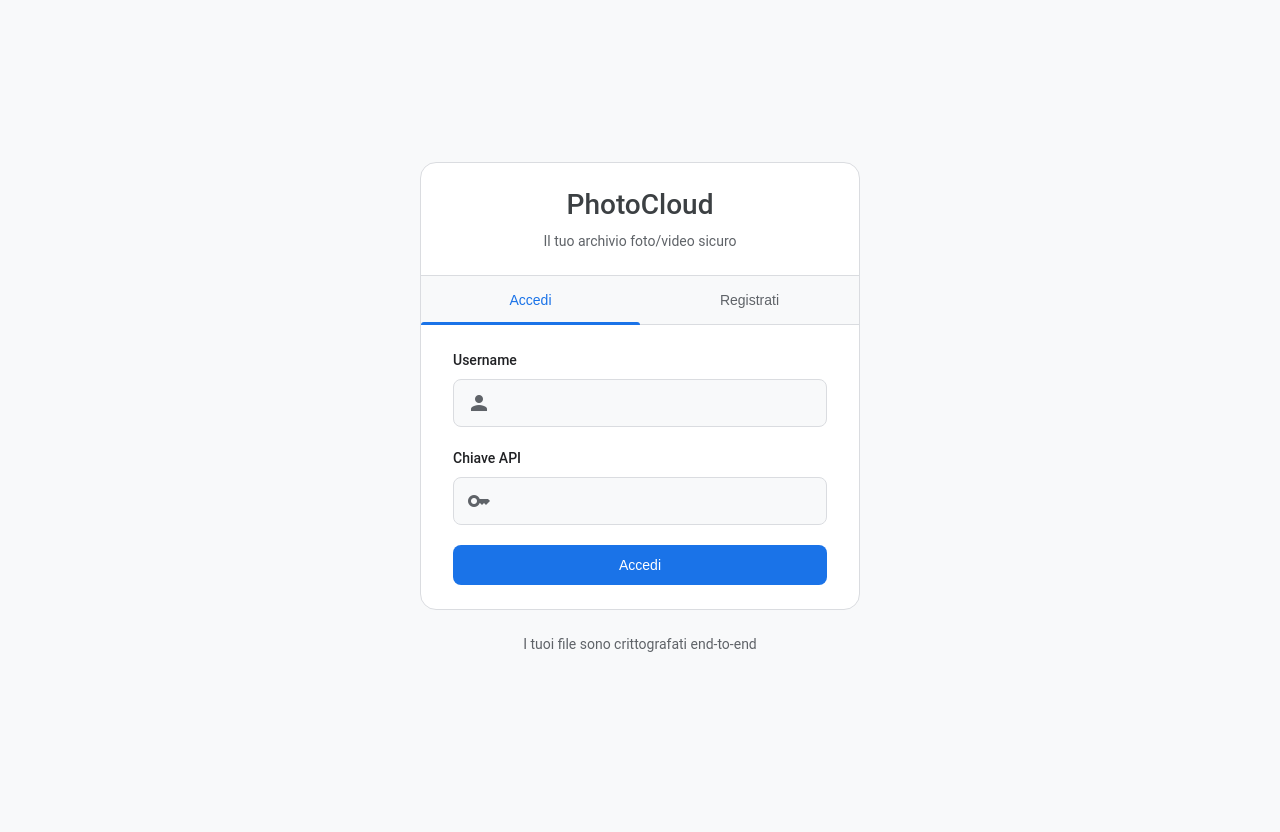
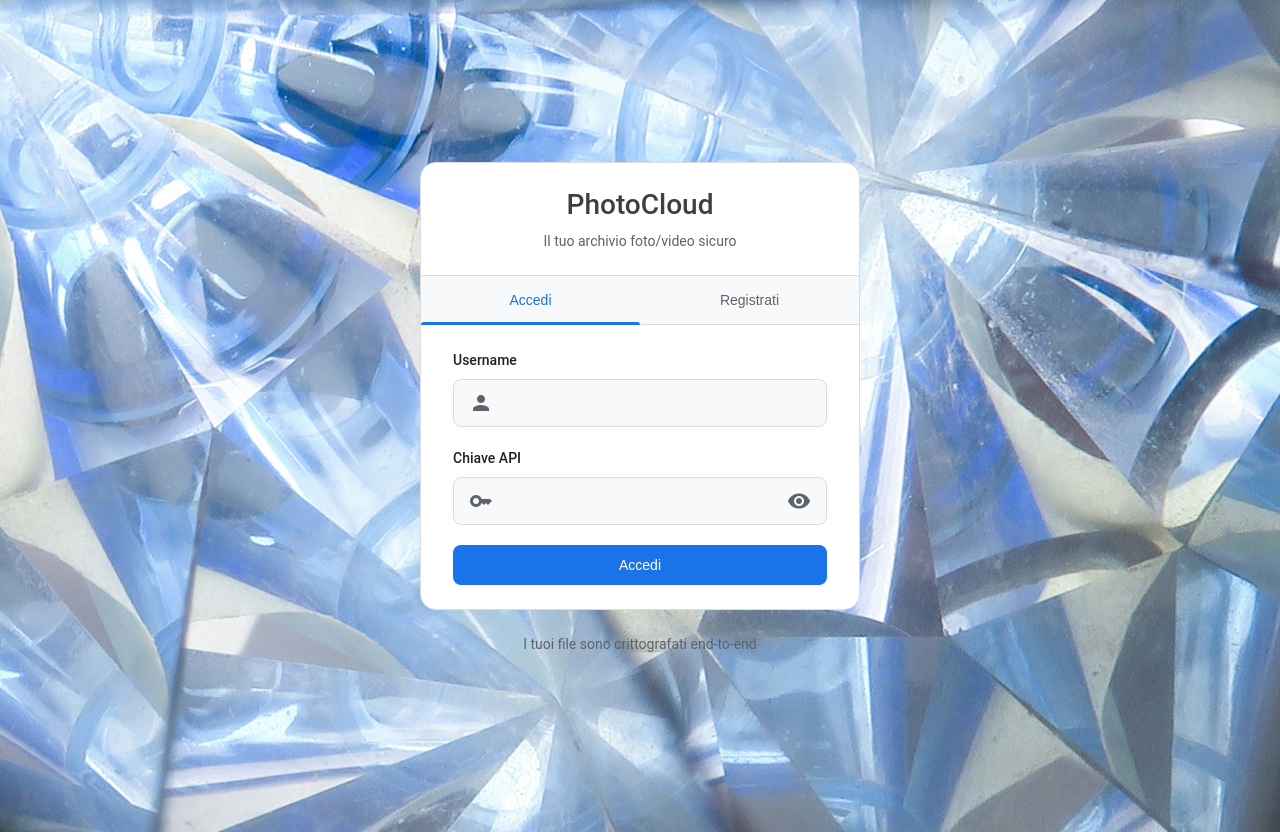
Before and after one commit to ValerioMassimoDeCecco/PhotoCloud, a Flask app: page / in a window 1280 px wide. Run offline with Flask 3, Linux system fonts and the light colour scheme.

Commit message:
versione completamente funzionante 1

```diff
--- a/static/styles/login.css
+++ b/static/styles/login.css
@@ -1,4 +1,3 @@
-/* No changes needed to CSS, but removing unused styles is recommended */
 .auth-container {
     display: flex;
     flex-direction: column;
@@ -6,8 +5,10 @@
     justify-content: center;
     min-height: 100vh;
     padding: 24px;
-    background: var(--background); /* Use lighter background */
+    background: transparent; /* completamente trasparente */
 }
+
+
 
 .auth-card {
     width: 100%;
@@ -15,14 +16,14 @@
     background: var(--surface);
     border-radius: var(--radius-l);
     overflow: hidden;
-    box-shadow: none; /* Remove shadow for a flatter design */
-    border: 1px solid var(--outline); /* Add border */
+    box-shadow: none;
+    border: 1px solid var(--outline);
 }
 
 .auth-header {
     padding: 24px;
     text-align: center;
-    background: transparent; /* No colored header */
+    background: transparent;
     color: var(--on-surface);
     border-bottom: 1px solid var(--outline);
 }
@@ -102,14 +103,29 @@
 
 .input-container .material-icons {
     position: absolute;
-    left: 14px;
+    top: 50%;
+    transform: translateY(-50%);
     color: var(--on-surface-variant);
     pointer-events: none;
 }
 
+.input-container .material-icons:first-child {
+    left: 16px;
+}
+
+.input-container .material-icons:last-child {
+    right: 16px;
+    cursor: pointer;
+    transition: color 0.2s;
+}
+
+.input-container .material-icons:last-child:hover {
+    color: var(--primary);
+}
+
 .input-container input {
     width: 100%;
-    padding: 14px 16px 14px 48px;
+    padding: 14px 48px 14px 48px;
     border: 1px solid var(--outline);
     border-radius: var(--radius-s);
     background: var(--surface-container-low);
--- a/templates/login.html
+++ b/templates/login.html
@@ -18,7 +18,7 @@
         </div>
 
         <div id="login-form" class="auth-form active">
-            <form id="actual-login-form" method="POST" action="/login"> {# Aggiunto ID per JS #}
+            <form id="actual-login-form" method="POST" action="/login">
                 <div class="form-group">
                     <label for="login-username">Username</label>
                     <div class="input-container">
@@ -31,6 +31,7 @@
                     <div class="input-container">
                         <span class="material-icons">key</span>
                         <input type="password" id="login-api-key" name="api_key" required autocomplete="current-password">
+                        <span class="toggle-password material-icons">visibility</span>
                     </div>
                 </div>
                 <button type="submit" class="btn primary">Accedi</button>
@@ -38,7 +39,7 @@
         </div>
 
         <div id="register-form" class="auth-form">
-            <form id="actual-register-form" method="POST" action="/register"> {# Aggiunto ID per JS #}
+            <form id="actual-register-form" method="POST" action="/register">
                 <div class="form-group">
                     <label for="register-username">Scegli username</label>
                     <div class="input-container">
@@ -103,7 +104,6 @@ document.addEventListener('DOMContentLoaded', function() {
         radio.addEventListener('change', toggleCustomKey);
     });
 
-    // Toggle tabs
     const loginTab = document.getElementById('login-tab');
     const registerTab = document.getElementById('register-tab');
     const loginForm = document.getElementById('login-form');
@@ -123,8 +123,24 @@ document.addEventListener('DOMContentLoaded', function() {
         loginForm.classList.remove('active');
     });
 
-    // Initial check
+    document.querySelectorAll('.toggle-password').forEach(icon => {
+        icon.addEventListener('click', () => {
+            const input = icon.previousElementSibling;
+            const type = input.type === 'password' ? 'text' : 'password';
+            input.type = type;
+            icon.textContent = type === 'password' ? 'visibility' : 'visibility_off';
+        });
+    });
+
     toggleCustomKey();
+
+    // Sfondo casuale
+    const backgrounds = ['wp1.jpg', 'wp2.jpg', 'wp3.jpg'];
+    const chosen = backgrounds[Math.floor(Math.random() * backgrounds.length)];
+    document.body.style.backgroundImage = `url('/static/${chosen}')`;
+    document.body.style.backgroundSize = 'cover';
+    document.body.style.backgroundPosition = 'center';
+    document.body.style.backgroundRepeat = 'no-repeat';
 });
 </script>
 {% endblock %}
```
Also changed, not shown: static/wp1.jpg (added), static/wp2.jpg (added), static/wp3.jpg (added).
